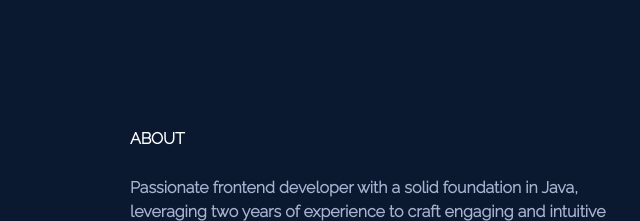
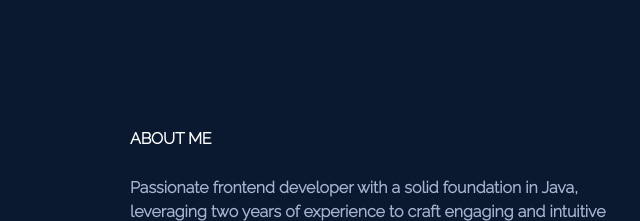
Before and after one commit to philiplundin/portfolio, a Gatsby site: page / in a window 1280 px wide. Shown: the top 221 px of the page, 526-1166 px from the left. Built offline with nearby package versions, Linux system fonts and the light colour scheme; Gatsby itself is replaced by a stand-in of ours.

Commit message:
fix: updated text

```diff
--- a/package.json
+++ b/package.json
@@ -19,6 +19,7 @@
     "gatsby-plugin-typescript": "^5.13.1",
     "gatsby-source-filesystem": "^5.13.1",
     "gatsby-transformer-sharp": "^5.13.1",
+    "portfolio": "file:",
     "react": "^18.2.0",
     "react-dom": "^18.2.0",
     "typescript": "^5.3.3"
--- a/src/components/About/About.tsx
+++ b/src/components/About/About.tsx
@@ -5,7 +5,7 @@ import JSONData from '../../assets/About-text.json';
 const About: React.FC = () => {
     return (
         <section id='about' className='about'>
-            <h3 className='about-heading'>ABOUT</h3>
+            <h3 className='about-heading'>ABOUT ME</h3>
             <p className='about-text'>{JSONData.paragraph1}</p>
             <p className='about-text'>{JSONData.paragraph2}</p>
         </section>
```
Also changed, not shown: 1 other file.
